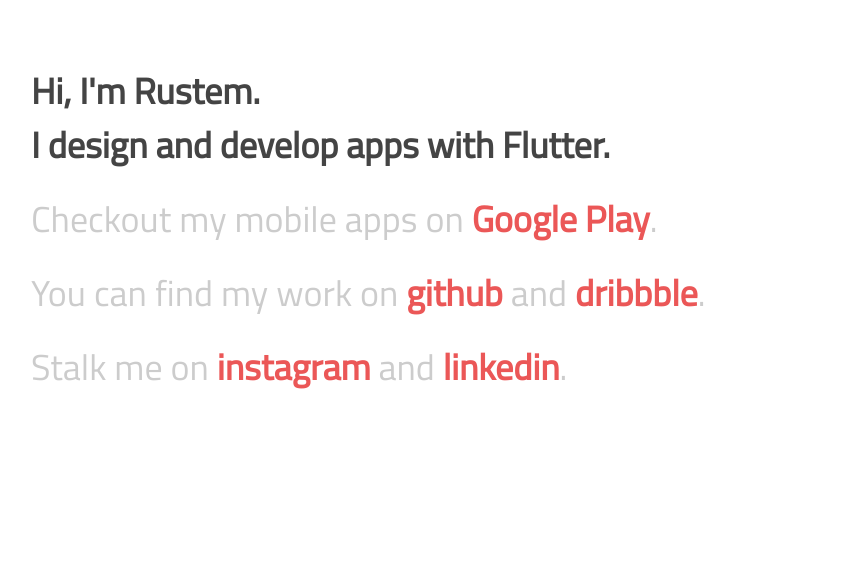
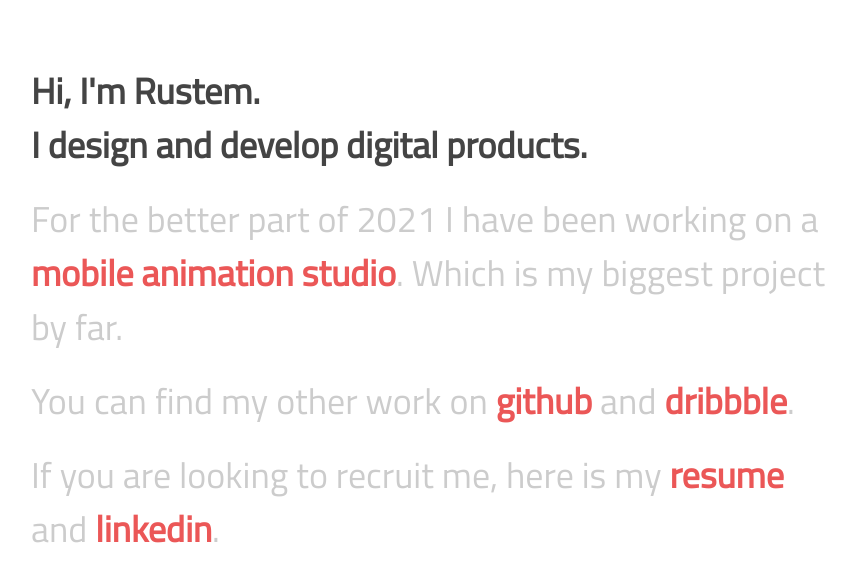
Before and after one commit to ruskakimov/ruskakimov.github.io, a plain HTML site: page index.html in a window 1280 px wide. Shown: the whole page, without its empty margins (209-1065 px from the left). Drawn offline with Linux system fonts and the light colour scheme.

Commit message:
Add mooltik website

```diff
--- a/index.html
+++ b/index.html
@@ -35,7 +35,6 @@
             font-weight: 900;
             color: #eb5757;
             text-decoration: none;
-            ;
         }
 
         a:hover {
@@ -54,10 +53,13 @@
 
 <body>
     <div class="container">
-        <h1>Hi, I'm Rustem.<br />I design and develop apps with Flutter.</h1>
-        <p>Checkout my mobile apps on <a href="https://play.google.com/store/apps/developer?id=Rustem+Kakimov" target="_blank">Google Play</a>.</p>
-        <p>You can find my work on <a href="https://github.com/ruskakimov" target="_blank">github</a> and <a href="https://dribbble.com/kakimov" target="_blank">dribbble</a>.</p>
-        <p>Stalk me on <a href="https://www.instagram.com/rustemdesigns/" target="_blank">instagram</a> and <a href="https://www.linkedin.com/in/ruskakimov/" target="_blank">linkedin</a>.</p>
+        <h1>Hi, I'm Rustem.<br />I design and develop digital products.</h1>
+
+        <p>For the better part of 2021 I have been working on a <a href="https://mooltik.app/" target="_blank">mobile animation studio</a>. Which is my biggest project by far.</p>
+
+        <p>You can find my other work on <a href="https://github.com/ruskakimov" target="_blank">github</a> and <a href="https://dribbble.com/kakimov" target="_blank">dribbble</a>.</p>
+
+        <p>If you are looking to recruit me, here is my <a href="https://standardresume.co/r/rustem" target="_blank">resume</a> and <a href="https://www.linkedin.com/in/ruskakimov/" target="_blank">linkedin</a>.</p>
     </div>
 </body>
 
```
